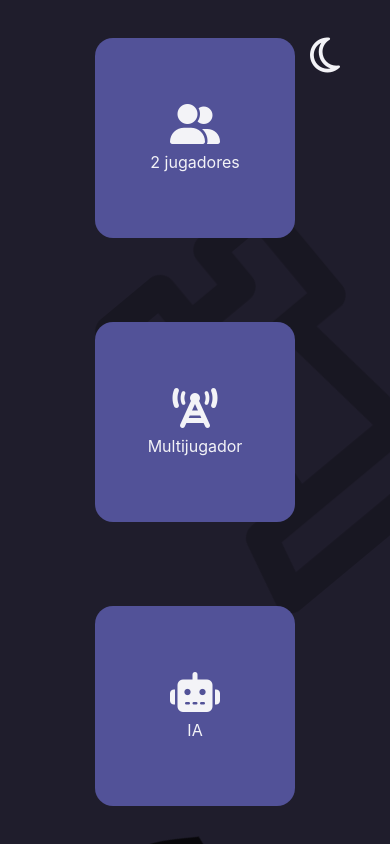
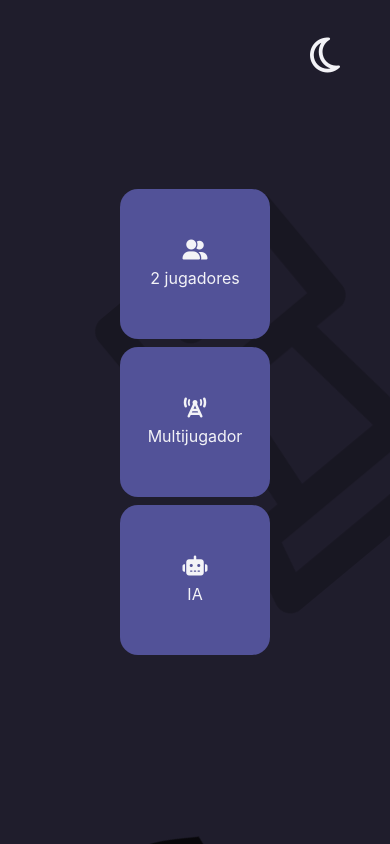
Before and after one commit to car2854/ng-chess, an Angular app: page /main in a window 390 px wide. Built offline with nearby package versions, Linux system fonts and the light colour scheme.

Commit message:
ajustar el tamano

```diff
--- a/src/app/pages/main/main.component.scss
+++ b/src/app/pages/main/main.component.scss
@@ -98,3 +98,25 @@
     }
   }
 }
+
+@media (max-width: 410px) {
+  .menu{
+    .options{
+      gap: 8px;
+      display: flex;
+      flex-direction: column;
+      justify-content: center;
+      .menu-button {
+        width: 150px;
+        height: 150px;
+
+        p {
+          font-size: 16px;
+        }
+        i {
+          font-size: 20px;
+        }
+      }
+    }
+  }
+}
```
